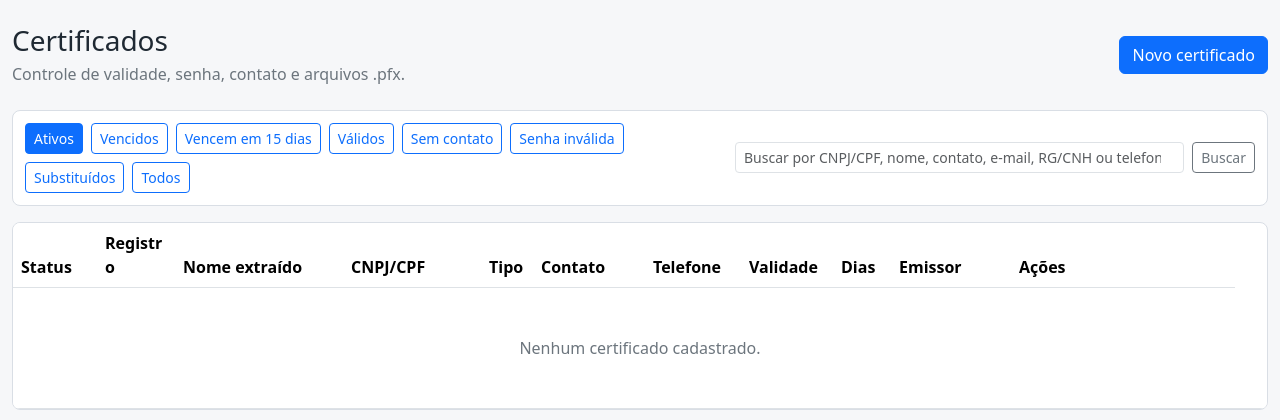
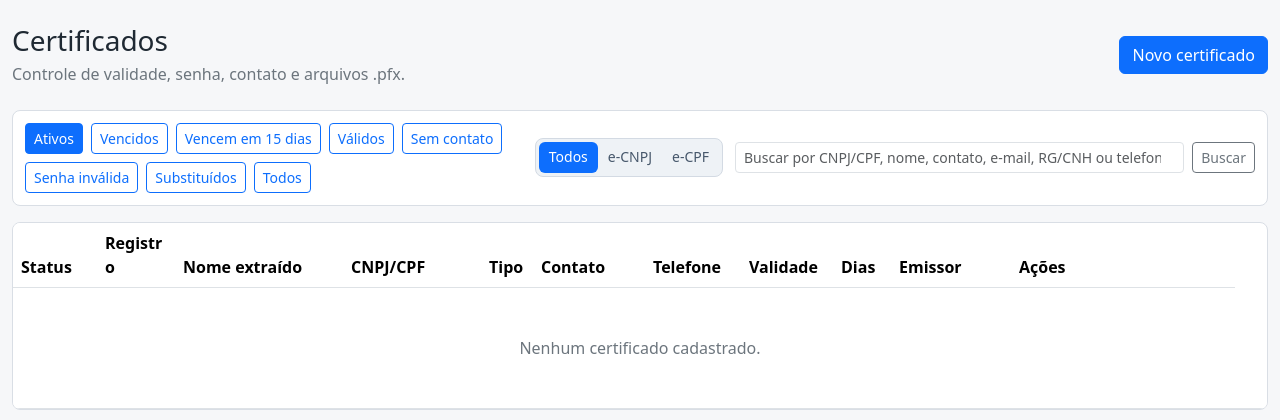
Before and after one commit to gustavoneves-git/controle-certificados-digitais, a Flask app: page /certificados/ in a window 1280 px wide. Shown: the part 57-477 px from the top of the page. Run offline with Flask 3, Linux system fonts and the light colour scheme; the visitor is signed in with stand-in values (Sample User, id 1); data that the repository does not hold is empty; parts of the project's set-up code (start-up, migrations or seed data) failed here and were passed over.

Commit message:
Adiciona seletor de tipo e-CNPJ e e-CPF na lista

```diff
--- a/app/repositories/certificado_repository.py
+++ b/app/repositories/certificado_repository.py
@@ -45,7 +45,13 @@ def create_certificado(data):
     return cursor.lastrowid
 
 
-def list_certificados(status_registro="ATIVO", status_vencimento=None, status_contato=None, busca=None):
+def list_certificados(
+    status_registro="ATIVO",
+    status_vencimento=None,
+    status_contato=None,
+    tipo_documento=None,
+    busca=None,
+):
     query = "SELECT * FROM certificados"
     params = []
     where = []
@@ -58,6 +64,9 @@ def list_certificados(status_registro="ATIVO", status_vencimento=None, status_co
     if status_contato:
         where.append("status_contato = ?")
         params.append(status_contato)
+    if tipo_documento:
+        where.append("tipo_documento = ?")
+        params.append(tipo_documento)
     if busca:
         termo = f"%{busca.strip()}%"
         telefone_busca = re.sub(r"\D", "", busca)
--- a/app/routes/certificados_routes.py
+++ b/app/routes/certificados_routes.py
@@ -45,6 +45,10 @@ certificados_bp = Blueprint("certificados", __name__, url_prefix="/certificados"
 def listar():
     filtro = request.args.get("filtro") or request.args.get("status_registro", "ATIVO")
     busca = request.args.get("busca", "").strip()
+    tipo = request.args.get("tipo", "TODOS")
+    tipos = {"TODOS", "e-CNPJ", "e-CPF"}
+    if tipo not in tipos:
+        tipo = "TODOS"
     filtros = {
         "ATIVO": ("ATIVO", None),
         "VENCIDO": ("ATIVO", "VENCIDO"),
@@ -64,6 +68,7 @@ def listar():
         status_registro=status_registro,
         status_vencimento=status_vencimento,
         status_contato=status_contato,
+        tipo_documento=None if tipo == "TODOS" else tipo,
         busca=busca,
     )
     return render_template(
@@ -73,6 +78,7 @@ def listar():
         status_class=status_class,
         filtro=filtro,
         busca=busca,
+        tipo=tipo,
     )
 
 
--- a/app/static/css/app.css
+++ b/app/static/css/app.css
@@ -86,6 +86,30 @@ body {
     flex-wrap: wrap;
     gap: 8px;
     flex: 1 1 auto;
+}
+
+.type-toggle {
+    background: #eef2f6;
+    border: 1px solid #d3dae3;
+    border-radius: 8px;
+    display: inline-flex;
+    flex: 0 0 auto;
+    padding: 3px;
+}
+
+.type-toggle-option {
+    border-radius: 6px;
+    color: #46576b;
+    font-size: 0.875rem;
+    line-height: 1.2;
+    padding: 7px 10px;
+    text-decoration: none;
+    white-space: nowrap;
+}
+
+.type-toggle-option.active {
+    background: #0d6efd;
+    color: #fff;
 }
 
 .search-form {
@@ -391,6 +415,16 @@ body {
         flex: 0 1 auto;
     }
 
+    .type-toggle {
+        display: grid;
+        grid-template-columns: repeat(3, 1fr);
+        width: 100%;
+    }
+
+    .type-toggle-option {
+        text-align: center;
+    }
+
     .cert-desktop-table {
         display: none;
     }
--- a/app/templates/certificados.html
+++ b/app/templates/certificados.html
@@ -21,15 +21,21 @@
             ('SUBSTITUIDO', 'Substituídos'),
             ('TODOS', 'Todos')
         ] %}
-            <a class="btn btn-sm {{ 'btn-primary' if filtro == key else 'btn-outline-primary' }}" href="{{ url_for('certificados.listar', filtro=key, busca=busca) }}">{{ label }}</a>
+            <a class="btn btn-sm {{ 'btn-primary' if filtro == key else 'btn-outline-primary' }}" href="{{ url_for('certificados.listar', filtro=key, tipo=tipo, busca=busca) }}">{{ label }}</a>
+        {% endfor %}
+    </div>
+    <div class="type-toggle" aria-label="Filtro por tipo de certificado">
+        {% for key, label in [('TODOS', 'Todos'), ('e-CNPJ', 'e-CNPJ'), ('e-CPF', 'e-CPF')] %}
+            <a class="type-toggle-option {{ 'active' if tipo == key else '' }}" href="{{ url_for('certificados.listar', filtro=filtro, tipo=key, busca=busca) }}">{{ label }}</a>
         {% endfor %}
     </div>
     <form class="search-form" method="get" action="{{ url_for('certificados.listar') }}">
         <input type="hidden" name="filtro" value="{{ filtro }}">
+        <input type="hidden" name="tipo" value="{{ tipo }}">
         <input class="form-control form-control-sm" type="search" name="busca" value="{{ busca }}" placeholder="Buscar por CNPJ/CPF, nome, contato, e-mail, RG/CNH ou telefone">
         <button class="btn btn-sm btn-outline-secondary" type="submit">Buscar</button>
         {% if busca %}
-            <a class="btn btn-sm btn-outline-secondary" href="{{ url_for('certificados.listar', filtro=filtro) }}">Limpar</a>
+            <a class="btn btn-sm btn-outline-secondary" href="{{ url_for('certificados.listar', filtro=filtro, tipo=tipo) }}">Limpar</a>
         {% endif %}
     </form>
 </div>
```
Also changed, not shown: tests/test_certificados_routes.py (+28 -0 lines), README.md.
